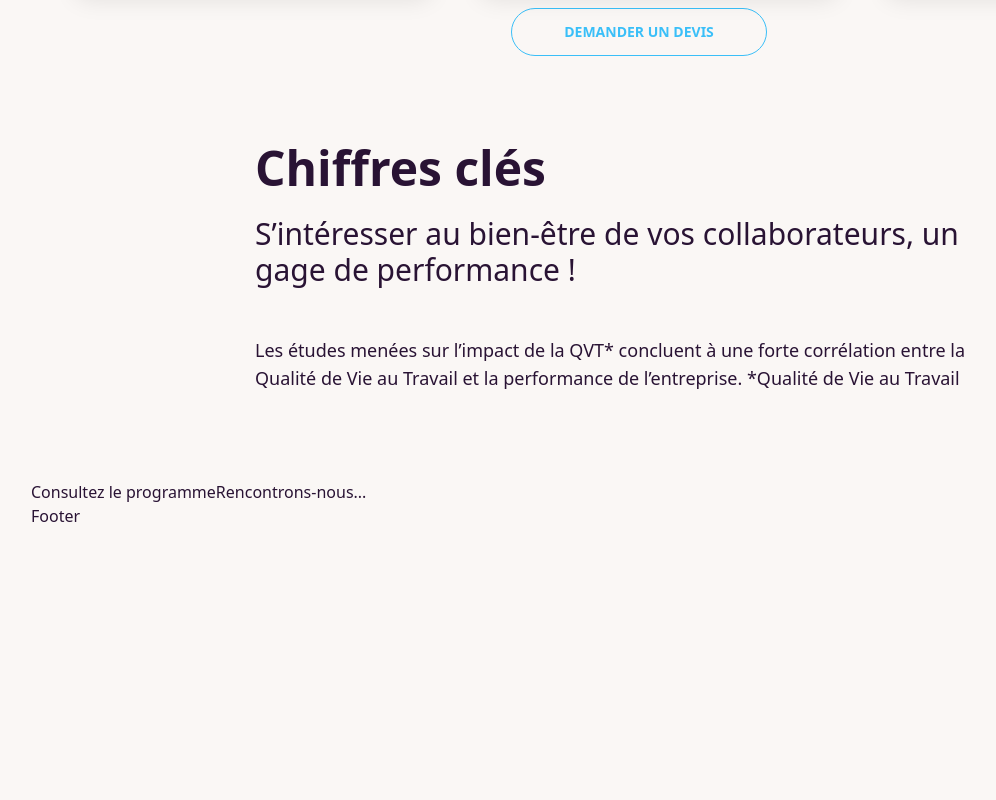
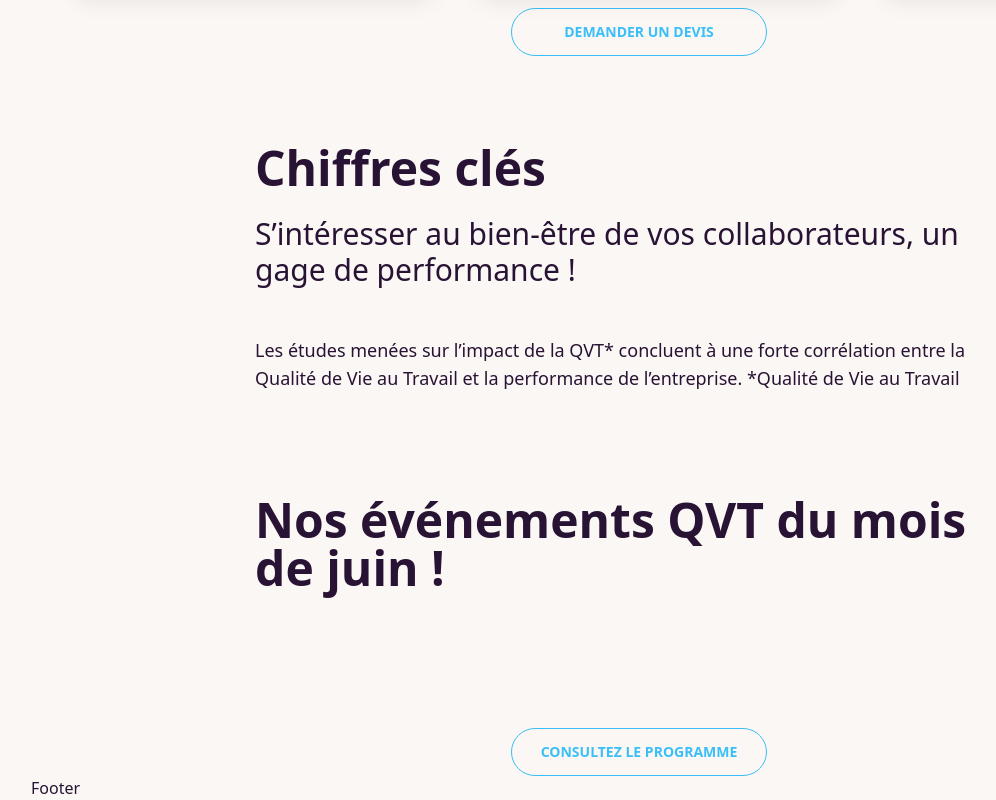
Before and after one commit to Ludoc0de/happiness, a React (Create React App) app: page / in a window 1280 px wide. Shown: the part 3461-4261 px from the top of the page, without its empty margins (1-997 px from the left). Before the commit the page ends 3989 px from the top, so only its background shows below. Built offline with nearby package versions, Linux system fonts and the light colour scheme.

Commit message:
import img

```diff
--- a/src/components/Main.js
+++ b/src/components/Main.js
@@ -3,6 +3,7 @@ import Prestation from "../components/Prestation"
 import seminaire1 from "../images/Seminaire91.png"
 import seminaire2 from "../images/Seminaire21.png"
 import seminaire3 from "../images/Samuserauyoga.png"
+import sqvt from "../images/sqvt.png"
 
 const Main = () => {
   return (
@@ -52,9 +53,15 @@ const Main = () => {
                         *Qualité de Vie au Travail
                     `}
             />
-            {/* component 1*/}
-            <button>Consultez le programme</button>
-            <button>Rencontrons-nous...</button>
+
+            <Prestation
+                firstTitle={`Nos événements QVT du mois de juin !`}
+                img={sqvt}
+            />
+
+            <div className="flex flex-col-1 justify-center -mt-6">
+                <button className="btn btn-wide btn-outline btn-info">Consultez le programme</button>
+            </div>
         </div>
         <form>
 
```
